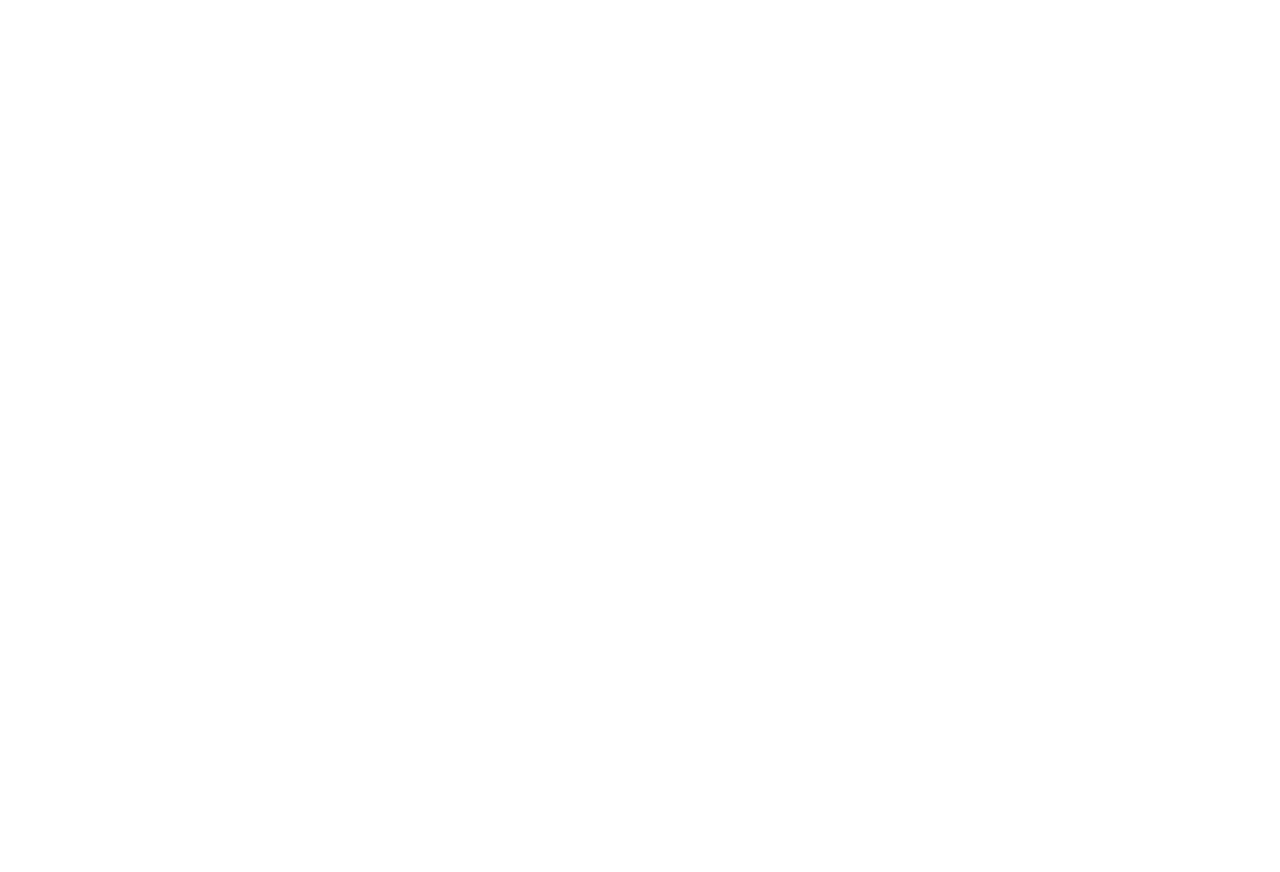
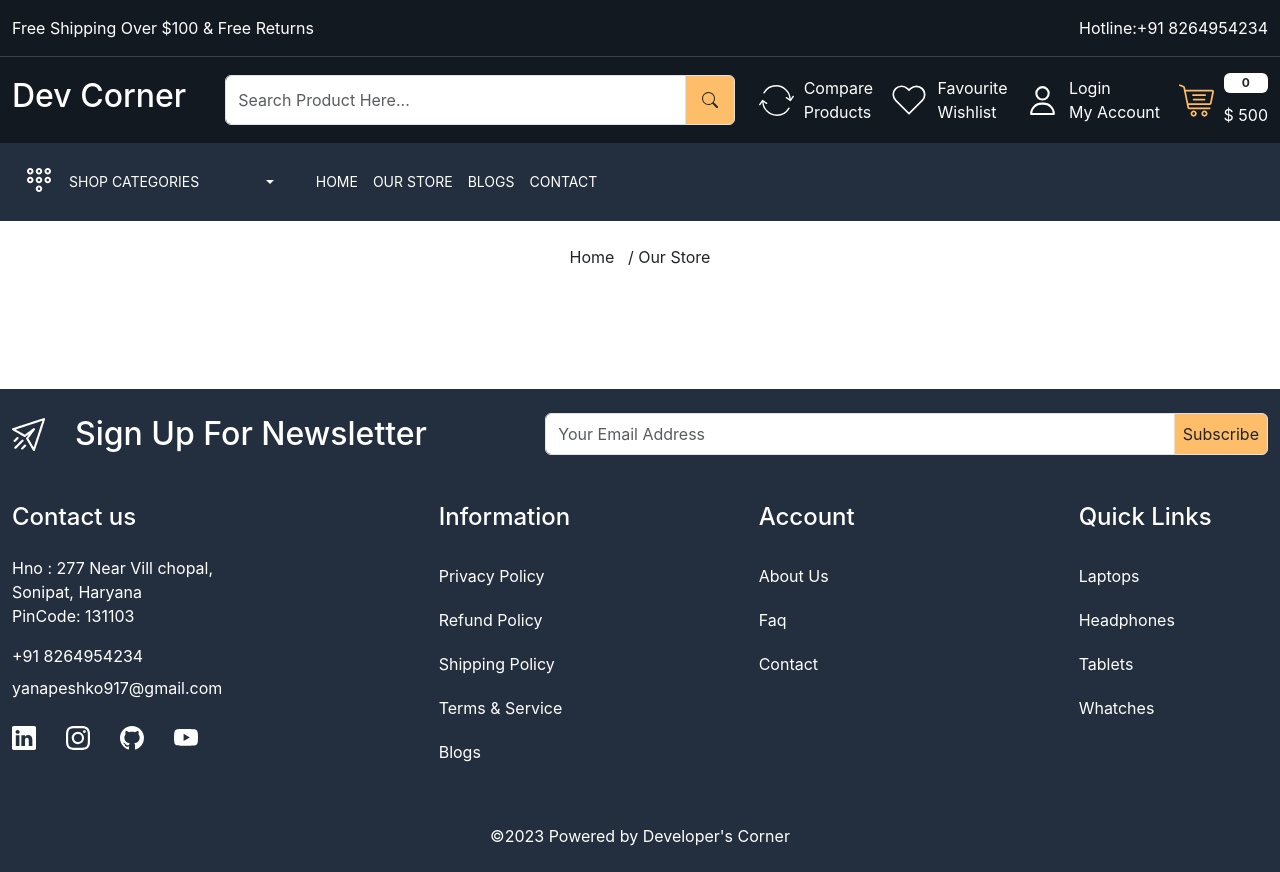
Before and after one commit to yanapeshko/web-shop, a React (Create React App) app: page /store in a window 1280 px wide. Before the commit this address had no page. Before the commit the page ends 800 px from the top, so only its background shows below. Built offline with nearby package versions, Linux system fonts and the light colour scheme.

Commit message:
added react-helmet, started OurStore

```diff
--- a/package.json
+++ b/package.json
@@ -10,6 +10,7 @@
     "react": "^18.2.0",
     "react-dom": "^18.2.0",
     "react-fast-marquee": "^1.3.5",
+    "react-helmet": "^6.1.0",
     "react-icons": "^4.8.0",
     "react-rating-stars-component": "^2.2.0",
     "react-redux": "^8.0.5",
--- a/src/App.jsx
+++ b/src/App.jsx
@@ -6,6 +6,7 @@
 import Home from "./pages/Home";
 import About from "./pages/About";
 import Contact from "./pages/Contact";
+import OurStore from "./pages/OurStore";
 
 function App() {
   return (
@@ -16,6 +17,7 @@
             <Route index element={<Home />} />
             <Route path="about" element={<About />} />
             <Route path="contact" element={<Contact />} />
+            <Route path="store" element={<OurStore />} />
           </Route>
         </Routes>
       </BrowserRouter>
--- /dev/null
+++ b/src/components/BreadCrumb.jsx
@@ -0,0 +1,24 @@
+import React from "react";
+import { Link } from "react-router-dom";
+
+const BreadCrumb = (props) => {
+  const { title } = props;
+  return (
+    <div className="breadcrumb mb-0 py-4">
+      <div className="container-xxl">
+        <div className="row">
+          <div className="col-12">
+            <p className="text-center mb-0">
+              <Link className="text-dark" to="/">
+                Home &nbsp;
+              </Link>{" "}
+              / {title}
+            </p>
+          </div>
+        </div>
+      </div>
+    </div>
+  );
+};
+
+export default BreadCrumb;
--- a/src/components/Header.jsx
+++ b/src/components/Header.jsx
@@ -133,7 +133,7 @@
                     <NavLink className="text-white" to="/">
                       Home
                     </NavLink>
-                    <NavLink className="text-white" to="/">
+                    <NavLink className="text-white" to="/store">
                       Our Store
                     </NavLink>
                     <NavLink className="text-white" to="/">
--- /dev/null
+++ b/src/components/Meta.jsx
@@ -0,0 +1,13 @@
+import { Helmet } from "react-helmet";
+import React from "react";
+
+const Meta = (props) => {
+  return (
+    <Helmet>
+      <meta carSet="utf-8" />
+      <title>{props.title}</title>
+    </Helmet>
+  );
+};
+
+export default Meta;
--- a/src/pages/Home.jsx
+++ b/src/pages/Home.jsx
@@ -294,6 +294,7 @@
             <SpecialProduct />
             <SpecialProduct />
             <SpecialProduct />
+            <SpecialProduct />
           </div>
         </div>
       </section>
--- /dev/null
+++ b/src/pages/OurStore.jsx
@@ -0,0 +1,22 @@
+import React from "react";
+import BreadCrumb from "../components/BreadCrumb";
+import Meta from "../components/Meta";
+
+const OurStore = () => {
+  return (
+    <>
+      <Meta title={"Our Store"} />
+      <BreadCrumb title="Our Store" />
+      <div className="store-wrapper home-wrapper py-5">
+        <div className="container-xxl">
+          <div className="row">
+            <div className="col-3"></div>
+            <div className="col-9"></div>
+          </div>
+        </div>
+      </div>
+    </>
+  );
+};
+
+export default OurStore;
```
Also changed, not shown: 1 other file (tests, documents, lock files or other folders).
